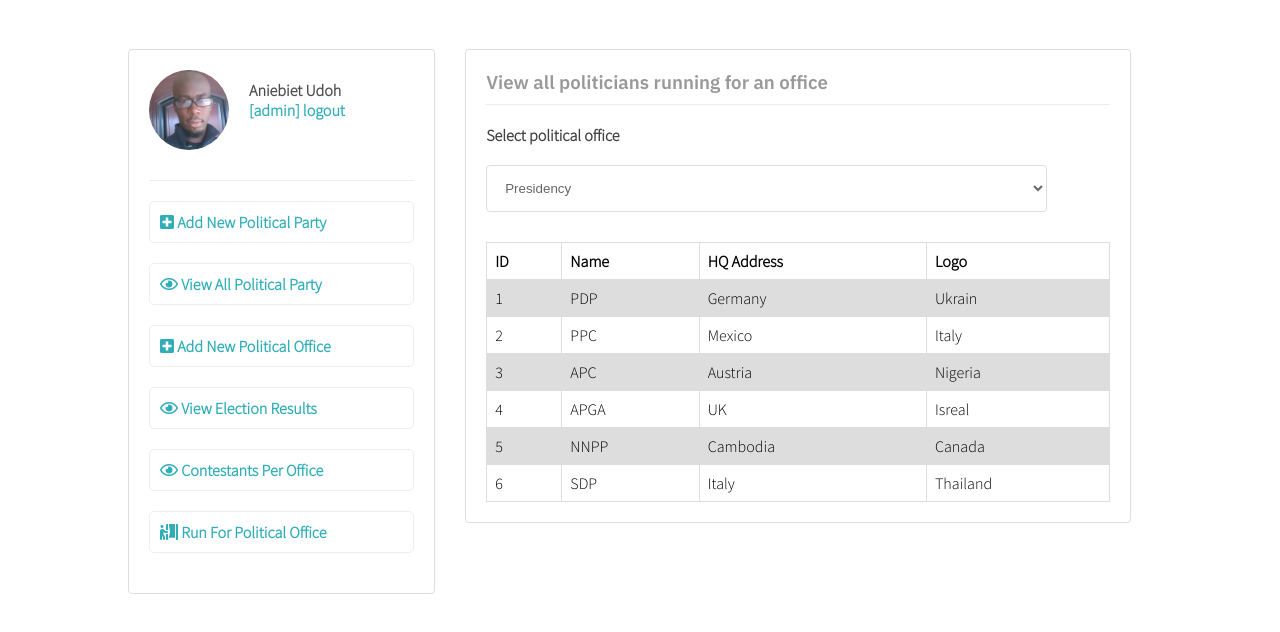
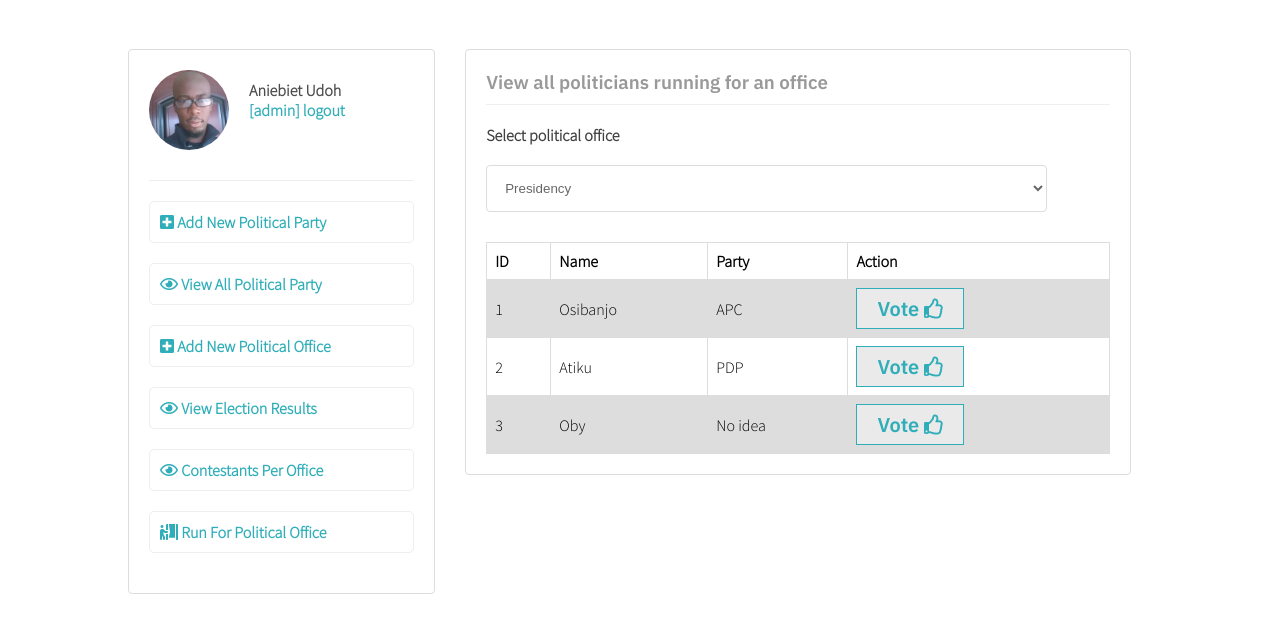
Before and after one commit to aniebietudoh/politico, a plain HTML site: page UI/politicians-for-office.html in a window 1280 px wide. Shown: the part 72-704 px from the top of the page. Drawn offline with Linux system fonts and the light colour scheme.

Commit message:
[feature #163387324] implement vote button

```diff
--- a/UI/politicians-for-office.html
+++ b/UI/politicians-for-office.html
@@ -63,45 +63,36 @@
   <tr>
     <th>ID</th>
     <th>Name</th>
-    <th>HQ Address</th>
-    <th>Logo</th>
+    <th>Party</th>
+    <th>Action</th>
   </tr>
   <tr>
     <td>1</td>
+    <td>Osibanjo</td>
+    <td>APC</td>
+    <td>
+      <button class="button-normal button-small"> Vote <i class="far fa-thumbs-up"></i>
+      </button>
+    </td>
+  </tr>
+   <tr>
+    <td>2</td>
+    <td>Atiku</td>
     <td>PDP</td>
-    <td>Germany</td>
-    <td>Ukrain</td>
+    <td>
+      <button class="button-normal button-small"> Vote <i class="far fa-thumbs-up"></i>
+      </button>
+    </td>
   </tr>
-  <tr>
-    <td>2</td>
-    <td>PPC</td>
-    <td>Mexico</td>
-    <td>Italy</td>
-  </tr>
-  <tr>
+   <tr>
     <td>3</td>
-    <td>APC</td>
-    <td>Austria</td>
-    <td>Nigeria</td>
-  </tr>
-  <tr>
-    <td>4</td>
-    <td>APGA</td>
-    <td>UK</td>
-    <td>Isreal</td>
-  </tr>
-  <tr>
-    <td>5</td>
-    <td>NNPP</td>
-    <td>Cambodia</td>
-    <td>Canada</td>
-  </tr>
-  <tr>
-    <td>6</td>
-    <td>SDP</td>
-    <td>Italy</td>
-    <td>Thailand</td>
-  </tr>
+    <td>Oby</td>
+    <td>No idea</td>
+    <td>
+      <button class="button-normal button-small"> Vote <i class="far fa-thumbs-up"></i>
+      </button>
+    </td>
+
 </table>
   </div>
 </div>
```
